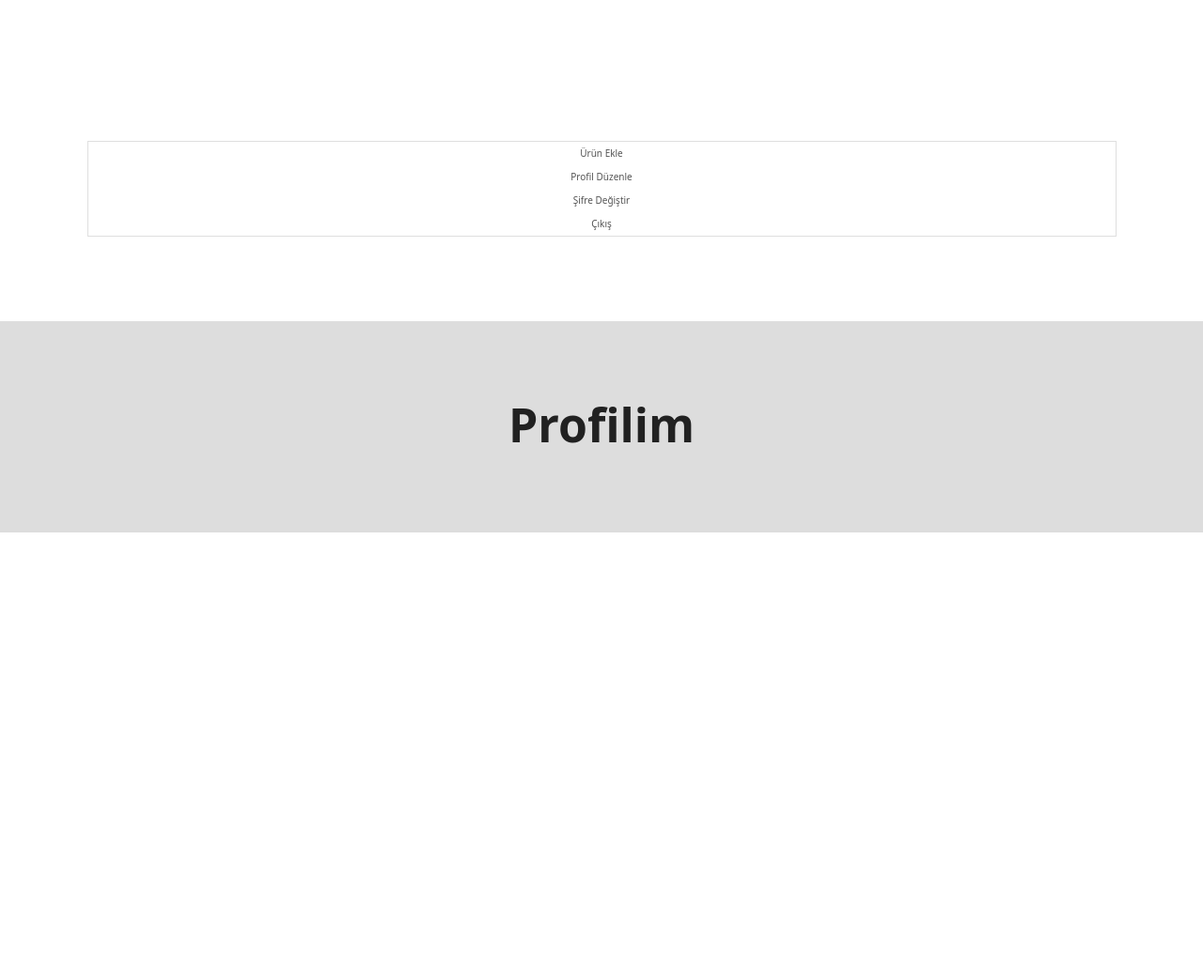
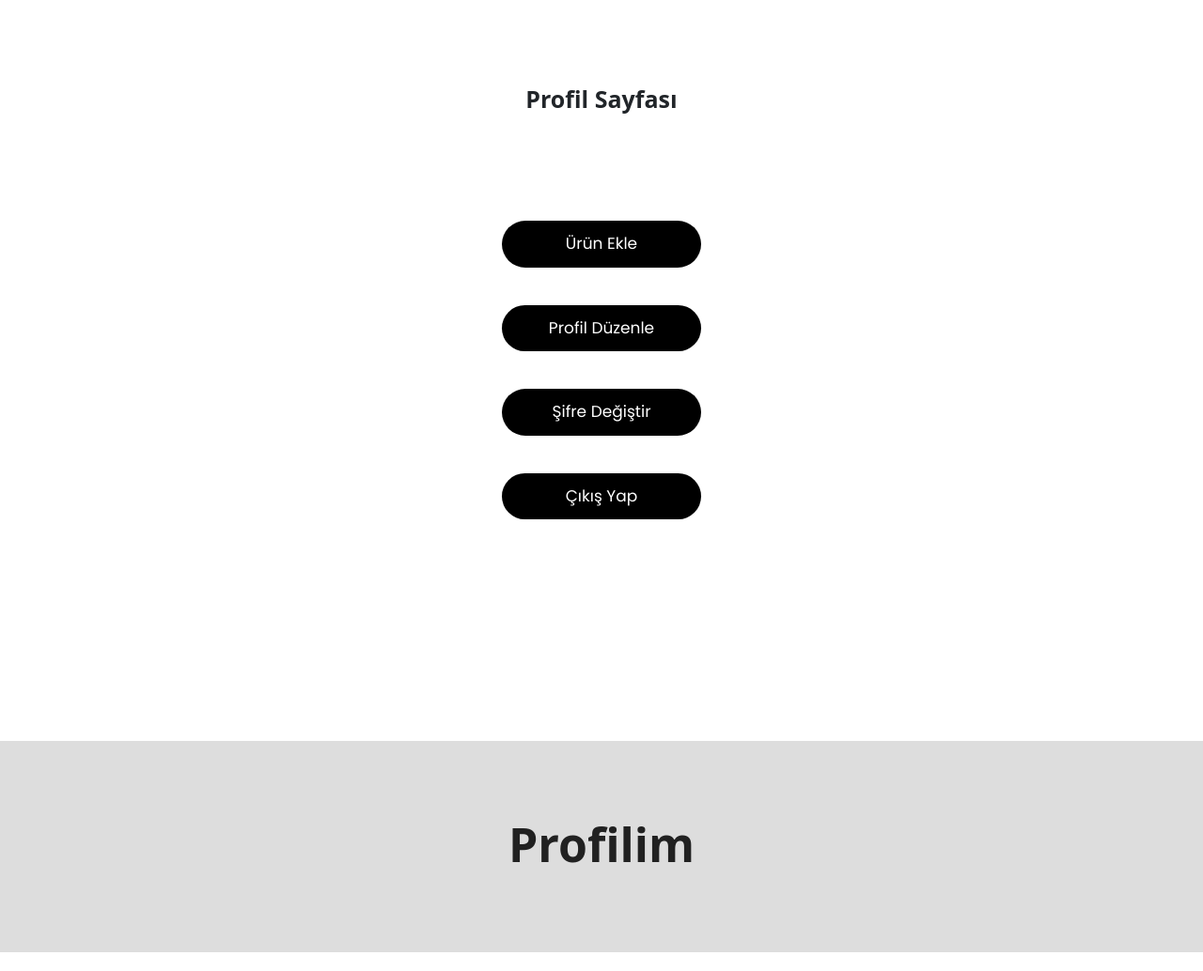
Before and after one commit to aoslu/aoslu.github.io, a Django app: page /profil/ in a window 1280 px wide. Shown: the part 104-1138 px from the top of the page at 94% size. Before the commit the page ends 671 px from the top, so only its background shows below. Run offline with Django 3.2, Linux system fonts and the light colour scheme; a user stored in the database is signed in; parts of the project's set-up code (start-up, migrations or seed data) failed here and were passed over; some libraries are stand-ins or nearby versions.

Commit message:
settings dosyası değişti

```diff
--- a/deneme/static/ev/assets/css/stylee.css
+++ b/deneme/static/ev/assets/css/stylee.css
@@ -1884,7 +1884,10 @@ ul.social_icon li a:hover {
 /** contact **/
 .contact {
     background: #ffffff;
-    padding: 90px 0px;
+    padding: 20px 0px;
+    font-size: 30px;
+    border-radius: 2px;
+    border-color: #505152;
 }
 .titlepage {
     padding-bottom: 60px;
--- a/deneme/templates/ev/profil.html
+++ b/deneme/templates/ev/profil.html
@@ -39,19 +39,41 @@
     <div class="container">
         <div class="row">
             <div class="col-md-12">
+                <div id="collapseOne" class="accordion-collapse collapse show" aria-labelledby="headingOne" data-bs-parent="#accordionExample">
+                    <div class="accordion-body">
                         <center>
-                    <div class="col-12">
-                        <a class="list-group-item list-group-item-action" href="{%url 'urun_ekle'%}">Ürün Ekle</a>
-                        <a class="list-group-item list-group-item-action" href="{%url 'profil_guncelle'%}">Profil Düzenle</a>
-                        <a class="list-group-item list-group-item-action" href="{%url 'sifredegistir'%}">Şifre Değiştir</a>
-                        <a class="list-group-item list-group-item-action" href="{%url 'cikis'%}">Çıkış</a>
+                            <div class="container">
+                                <div class="row">
+                                    <div class="col-md-12">
+                                        <div class="titlepage">
+                                            <h1><strong>Profil Sayfası</strong></h1>
+                                        </div>
+                                    </div>
+                                </div>
                             </div>
                         </center>
+                        <div class="row">
+                            <div class=" col-md-12 ">
+                                <a class="read-more" href="{%url 'urun_ekle'%}">Ürün Ekle</a>
+                            </div>
+                            <div class=" col-md-12 ">
+                                <a class="read-more" href="{%url 'profil_guncelle'%}">Profil Düzenle</a>
+                            </div>
+                            <div class=" col-md-12 ">
+                                <a class="read-more" href="{%url 'sifredegistir'%}">Şifre Değiştir</a>
+                            </div>
+                            <div class=" col-md-12 ">
+                                <a class="read-more" href="{%url 'cikis'%}">Çıkış Yap</a>
+                            </div>
+                            <br><br><br><br>
+                        </div>
+                    </div>
                 </div>
             </div>
         </div>
     </div>
     {%endif%}
+    <br><br><br>
     <center>
         <div class="brand_color" style="font-size:large; ">
             <div class="container">
--- a/manage.py
+++ b/manage.py
@@ -6,7 +6,7 @@ import sys
 
 def main():
     """Run administrative tasks."""
-    os.environ.setdefault('DJANGO_SETTINGS_MODULE', 'saesra.settings')
+    os.environ.setdefault('DJANGO_SETTINGS_MODULE', 'saesra.settings.development')
     try:
         from django.core.management import execute_from_command_line
     except ImportError as exc:
```
Also changed, not shown: saesra/settings/base.py (renamed from saesra/settings.py, +6 -55 lines), saesra/settings/development.py (added, +23 -0 lines), saesra/settings/production.py (added, +34 -0 lines), db.sqlite3, saesra/settings/__init__.py (added), 4 other files. Lines whose indentation alone changed are shown as unchanged.
